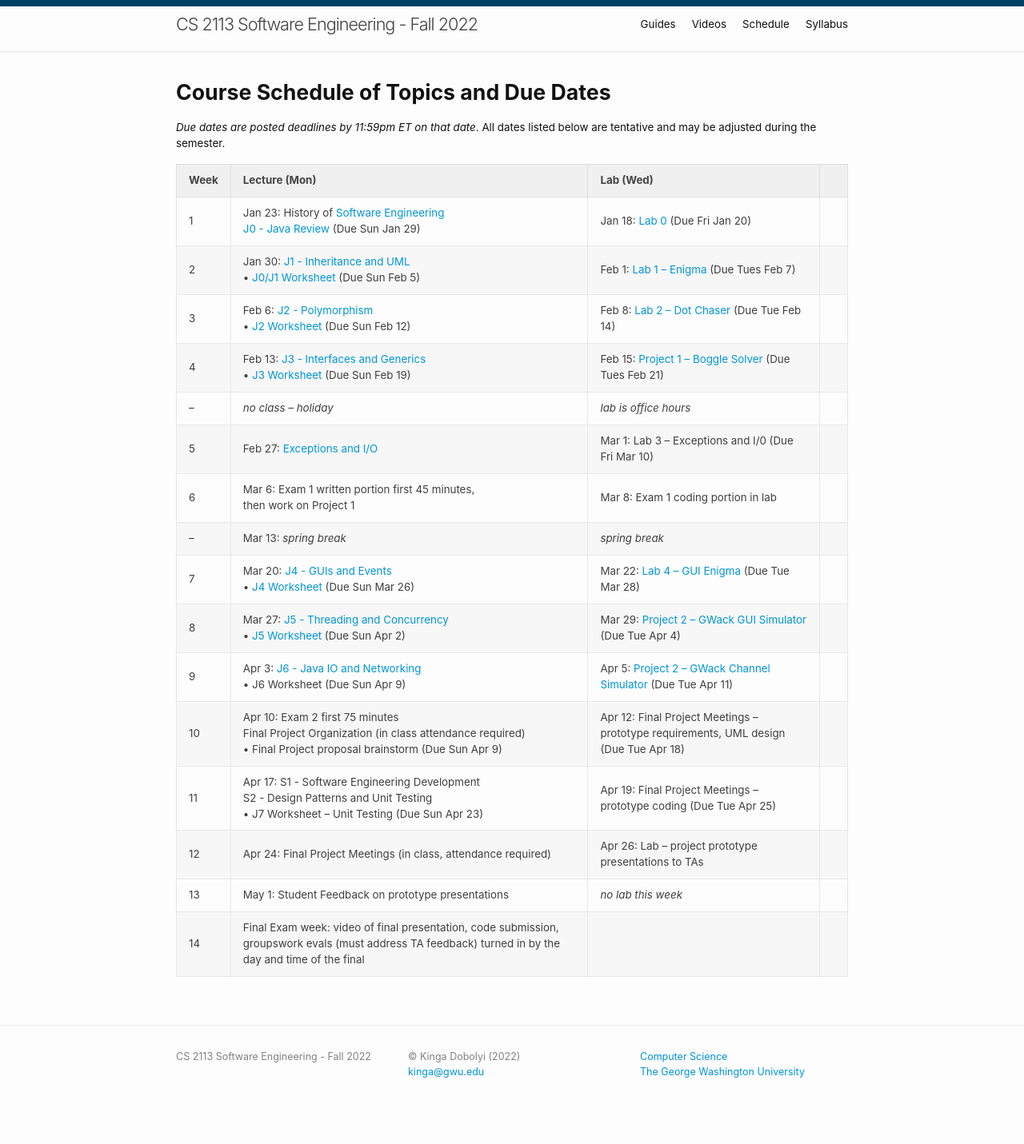
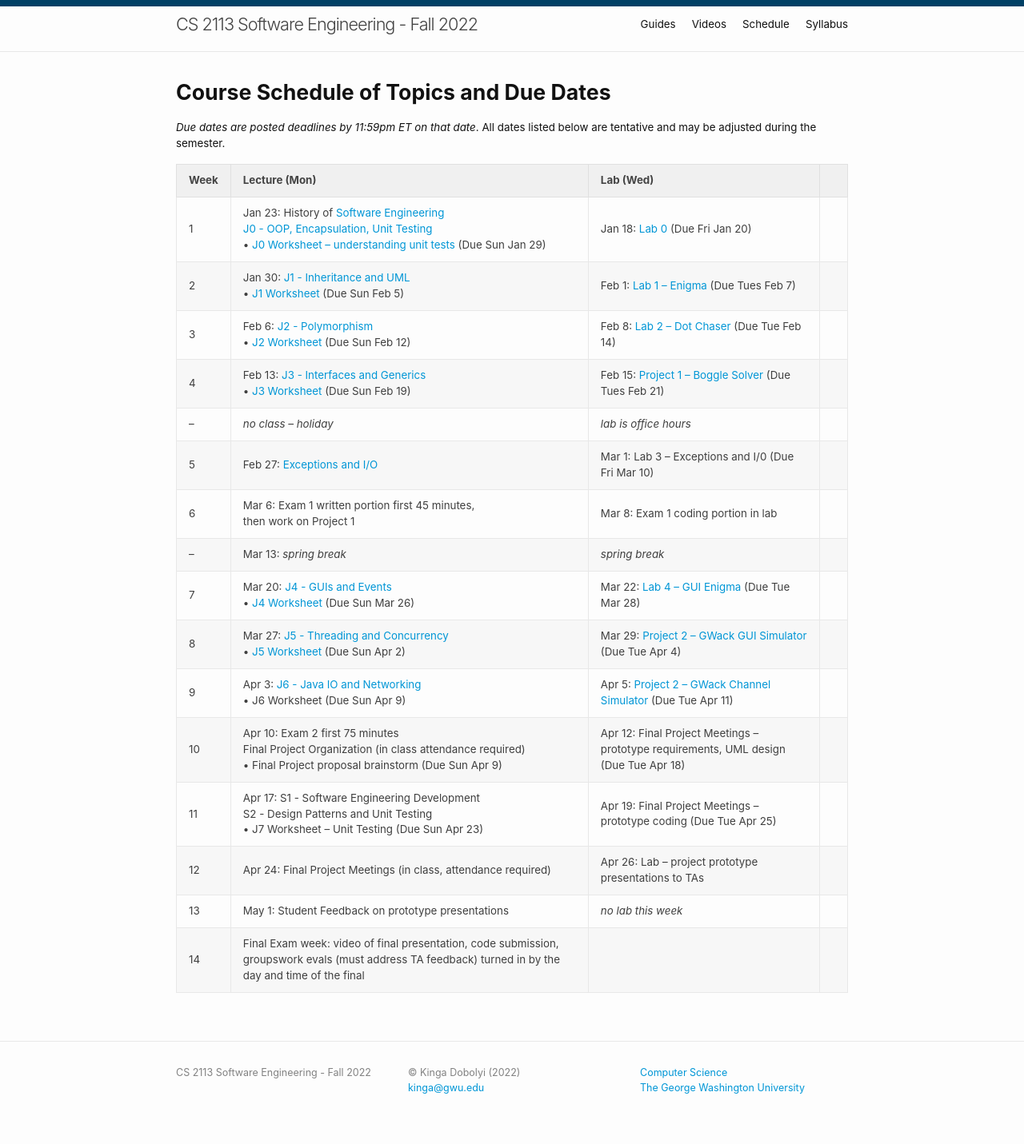
Before and after one commit to cs2113-s23/cs2113-s23.github.io, a Jekyll site: the page built from schedule.md, in a window 1280 px wide. Shown: the whole page at 80% size. Built offline with Jekyll 4.4.1, drawn with Linux system fonts in a browser that asks for light colours.

```diff
--- a/schedule.md
+++ b/schedule.md
@@ -11,8 +11,8 @@ title: Schedule
 
 | Week | Lecture (Mon)                                                                                                            | Lab (Wed)                                                                                                                    |
 | :--- | :---                                                                                                                     | :---                                                                                                                         |
-| 1    | Jan 23: History of <a href="https://dl.acm.org/doi/pdf/10.1145/1134285.1134288">Software Engineering</a><br>[J0 - Java Review](j/0) (Due Sun Jan 29)                                      | Jan 18: [Lab 0](lab/0) (Due Fri Jan 20)                                                                              |
-| 2    | Jan 30: [J1 - Inheritance and UML](j/1) <br>&bull; [J0/J1 Worksheet](worksheet/j0j1) (Due Sun Feb 5)             | Feb 1: [Lab 1 -- Enigma](lab/5) (Due Tues Feb 7)                                                                                 |                                                                        |
+| 1    | Jan 23: History of <a href="https://dl.acm.org/doi/pdf/10.1145/1134285.1134288">Software Engineering</a><br>[J0 - OOP, Encapsulation, Unit Testing](j/0)<br>&bull; [J0 Worksheet -- understanding unit tests](worksheet/j0) (Due Sun Jan 29)                                      | Jan 18: [Lab 0](lab/0) (Due Fri Jan 20)                                                                              |
+| 2    | Jan 30: [J1 - Inheritance and UML](j/1) <br>&bull; [J1 Worksheet](worksheet/j0j1) (Due Sun Feb 5)             | Feb 1: [Lab 1 -- Enigma](lab/5) (Due Tues Feb 7)                                                                                 |                                                                        |
 | 3    | Feb 6: [J2 - Polymorphism](j/2) <br>&bull; [J2 Worksheet](worksheet/j2) (Due Sun Feb 12)    | Feb 8: [Lab 2 -- Dot Chaser](lab/6) (Due Tue Feb 14)                                                                            |
 | 4    | Feb 13: [J3 - Interfaces and Generics](j/3) <br>&bull; [J3 Worksheet](worksheet/j3) (Due Sun Feb 19)  | Feb 15: [Project 1 -- Boggle Solver](project/1) (Due Tues Feb 21)                                                                          |
 | -- | *no class -- holiday* |*lab is office hours*  |
```
